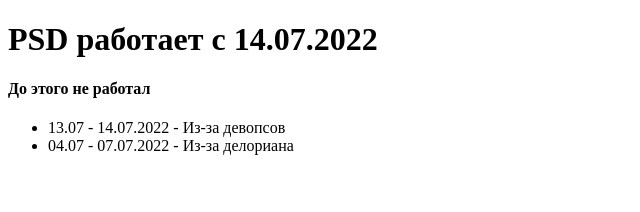
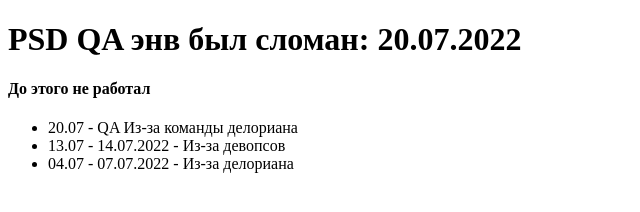
Before and after one commit to sergey496/psd-is-broken, a plain HTML site: page index.html in a window 1280 px wide. Shown: the whole page, without its empty margins (0-640 px from the left). Drawn offline with Linux system fonts and the light colour scheme.

Commit message:
feat: add updates

```diff
--- a/index.html
+++ b/index.html
@@ -3,11 +3,14 @@
 
 </head>
 <body>
-  <!-- <h1>Последний раз, когда PSD был сломан: 13.07.2022</h1> -->
-  <h1>PSD работает с 14.07.2022</h1>
+  <h1>PSD QA энв был сломан: 20.07.2022</h1>
+  <!-- <h1>PSD работает с 14.07.2022</h1> -->
 
   <h4>До этого не работал</h4>
   <ul>
+    <li>
+      20.07 - QA Из-за команды делориана
+   </li>
     <li>
       13.07 - 14.07.2022 - Из-за девопсов
     </li>
```
